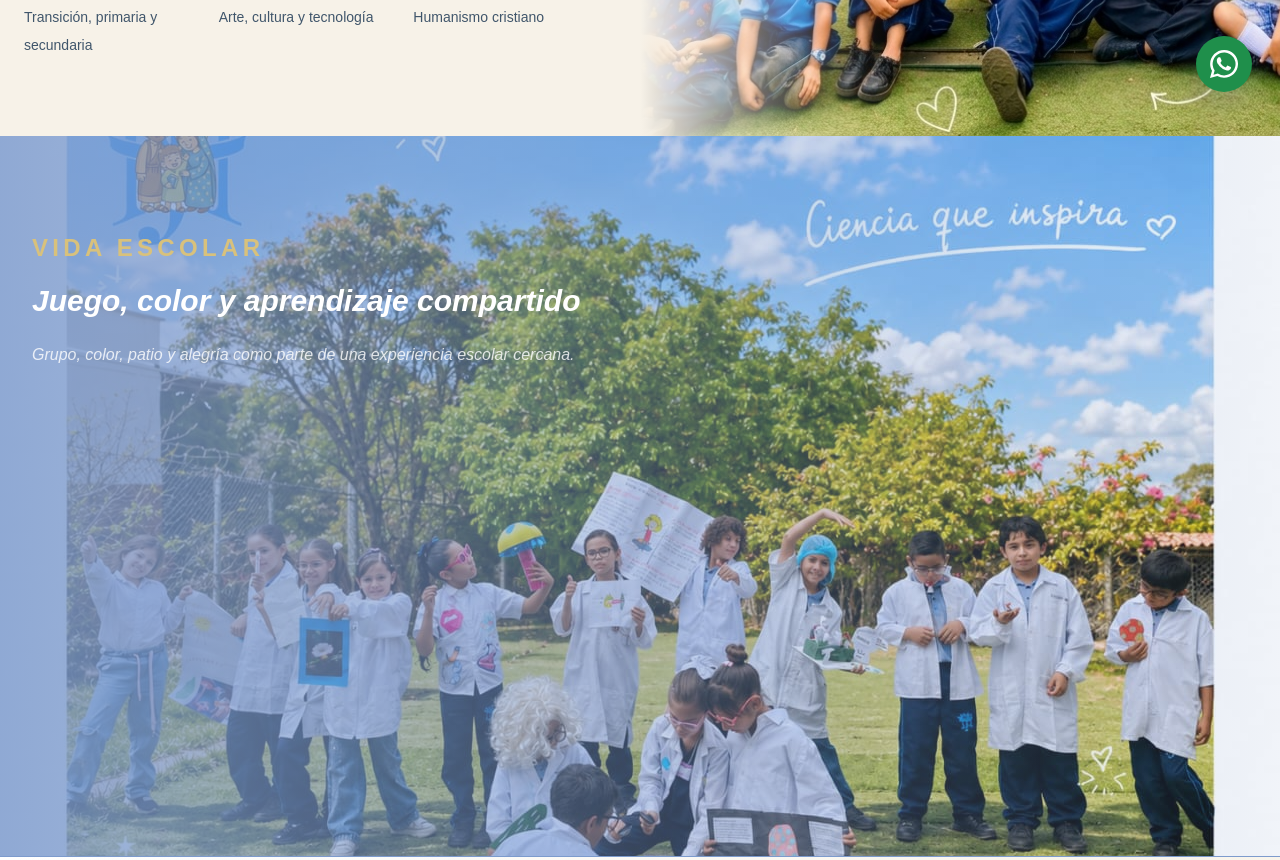
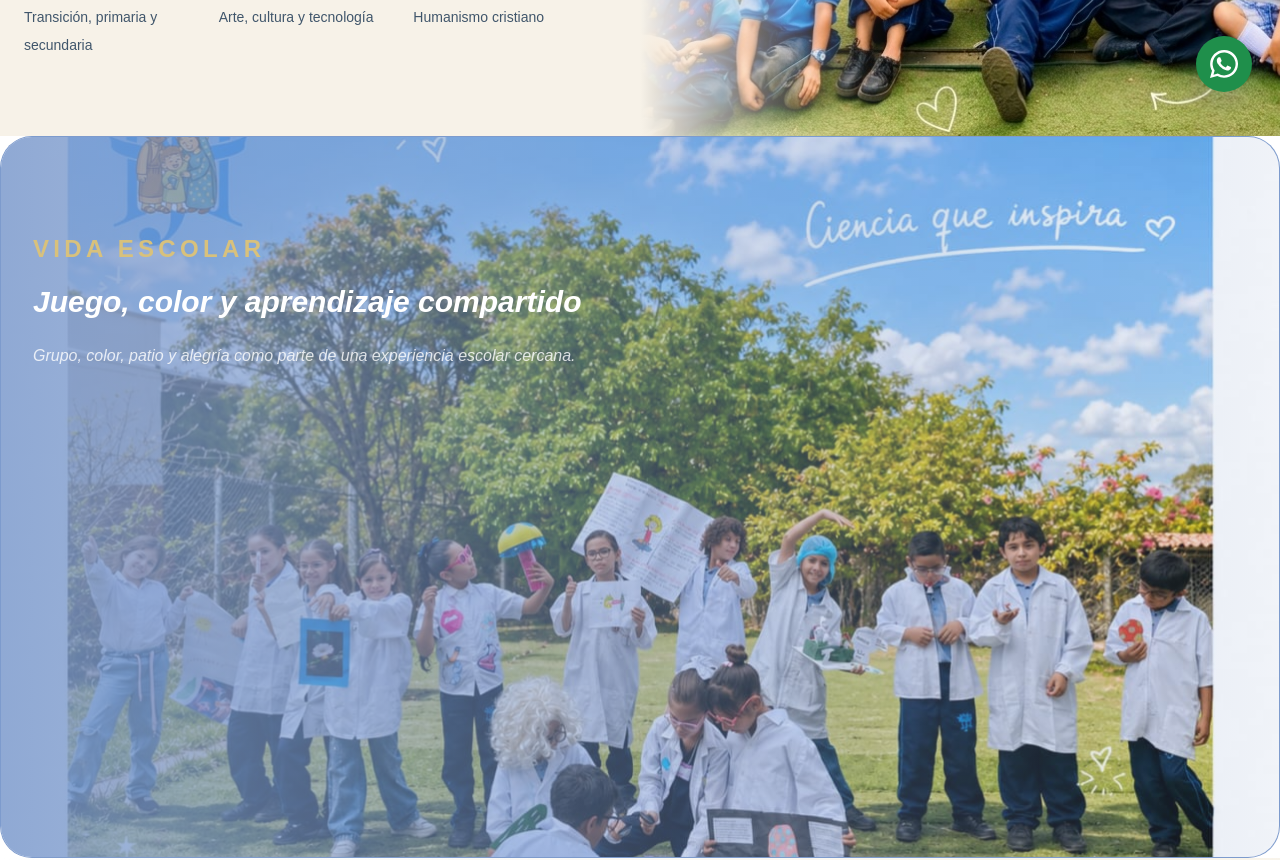
Before and after one commit to moralesandersonr-dev/fundacion-sagrada-familia, a Next.js app: page / in a window 1280 px wide. Shown: the part 680-1540 px from the top of the page. Built offline with nearby package versions, Linux system fonts and the light colour scheme; no server answers; a web font is replaced by a local one.

Commit message:
Update PhotoBanner.tsx

```diff
--- a/app/components/PhotoBanner.tsx
+++ b/app/components/PhotoBanner.tsx
@@ -26,7 +26,7 @@ export default function PhotoBanner({
 
   return (
     <section
-      className={`group relative min-h-[420px] overflow-hidden border-b border-[#7d9bcd]/10 bg-[#7d9bcd] ${
+      className={`group relative mx-auto max-w-7xl min-h-[420px] overflow-hidden rounded-[32px] border border-[#7d9bcd]/10 bg-[#7d9bcd] ${
         isFeatured ? "md:min-h-[820px]" : "md:min-h-[720px]"
       }`}
     >
```
